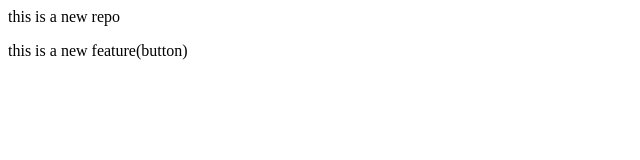
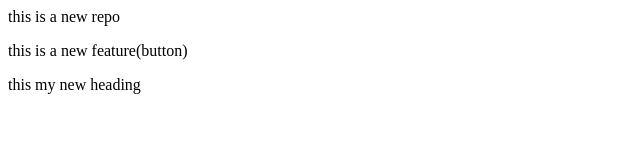
Before and after one commit to cpdeora63-glitch/localrepo, a plain HTML site: page index.html in a window 1280 px wide. Shown: the whole page, without its empty margins (0-640 px from the left). Drawn offline with Linux system fonts and the light colour scheme.

Commit message:
addheading

```diff
--- a/index.html
+++ b/index.html
@@ -4,3 +4,4 @@
 <p>
     this is a new feature(button)
 </p>
+<p>this my new heading</p>
```
